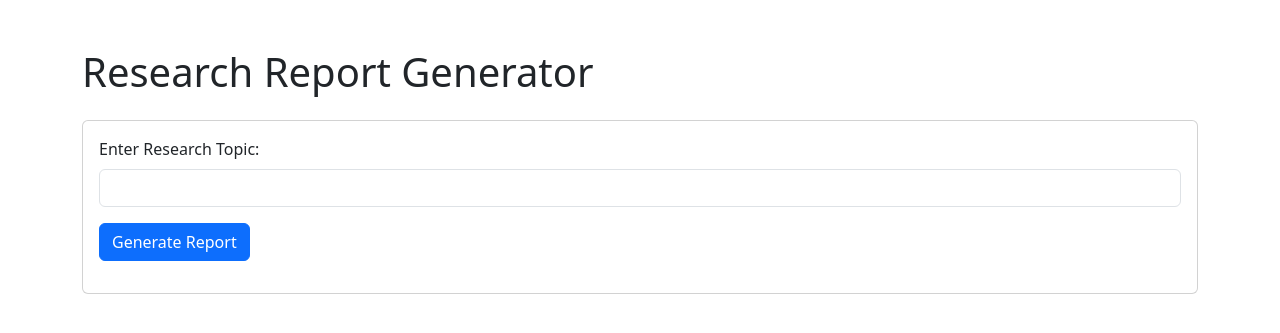
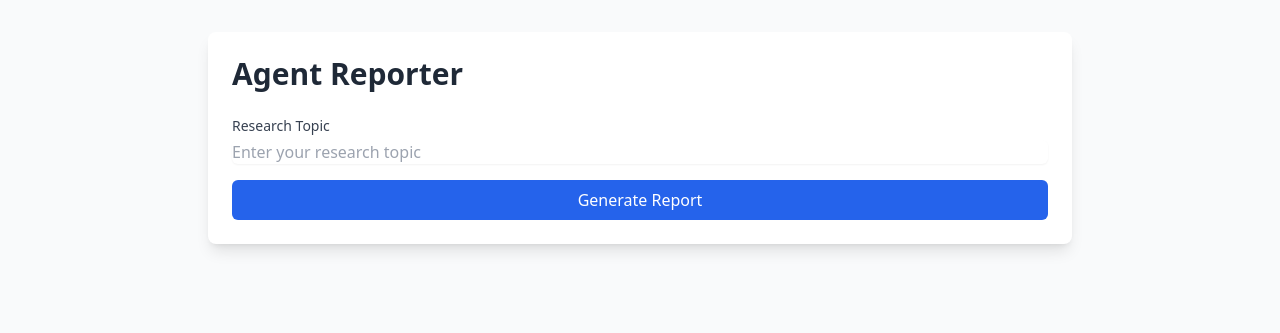
Before and after one commit to ResearchAgenticSystem/Agent_Reporter, a Flask app: page / in a window 1280 px wide. Shown: the top 333 px of the page. Run offline with Flask 3, Linux system fonts and the light colour scheme; parts of the project's set-up code (start-up, migrations or seed data) failed here and were passed over; some libraries are stand-ins or nearby versions.

Commit message:
Updated app.py and index.html

```diff
--- a/app.py
+++ b/app.py
@@ -1,100 +1,131 @@
-from flask import Flask, request, jsonify, render_template, send_file
-from config import llm
+from flask import Flask, render_template, request, send_file, jsonify
+import pdfkit
+import tempfile
+import os
+from main import create_workflow
 from state import ResearchState
 from dataclasses import asdict
-from main import create_workflow
-import os
-import pdfkit
+import json
+import markdown2  # For converting markdown to HTML
 
 app = Flask(__name__)
-app.config['JSONIFY_PRETTYPRINT_REGULAR'] = True
 
-executor = create_workflow()
+def format_article_content(content):
+    # Convert markdown to HTML with extra features enabled
+    html_content = markdown2.markdown(content, extras=['fenced-code-blocks', 'break-on-newline'])
+    return html_content
 
-@app.route("/")
-def home():
+@app.route('/')
+def index():
     return render_template('index.html')
 
-@app.route("/generate_report", methods=["POST"])
+@app.route('/generate', methods=['POST'])
 def generate_report():
+    topic = request.form.get('topic', '').strip()
+
+    if not topic:
+        return jsonify({
+            'success': False,
+            'message': '❌ Error: Topic cannot be empty.'
+        })
+
     try:
-        data = request.get_json()
-        topic = data.get("topic", "").strip()
+        # Create and execute workflow
+        executor = create_workflow()
+        state = ResearchState(topic=topic)
+        result = executor.invoke(asdict(state))
 
-        if not topic:
-            return jsonify({"error": "Topic is required"}), 400
+        # Format the article content
+        formatted_article = format_article_content(result.get('article', ''))
 
-        # Create ResearchState object
-        state = ResearchState(topic=topic, llm=llm)
-        state_dict = asdict(state)
-
-        # Remove non-serializable objects (like LLM)
-        state_dict.pop("llm", None)
-
-        # Ensure JSON serializability
-        def make_serializable(obj):
-            if isinstance(obj, (str, int, float, bool, list, dict)):
-                return obj
-            return str(obj)  # Convert non-serializable objects to string
-
-        state_dict = {key: make_serializable(value) for key, value in state_dict.items()}
-
-        # Execute the workflow
-        result = executor.invoke(state_dict)
-
-        # Debugging log
-        app.logger.info(f"Workflow result: {result}")
-
-        # Ensure 'final_report' exists
-        final_report = result.get("final_report", "No report generated.")
+        # Store the result for PDF generation
+        session_file = os.path.join(tempfile.gettempdir(), f"{topic.replace(' ', '_')}_result.json")
+        with open(session_file, 'w') as f:
+            json.dump({**result, 'formatted_article': formatted_article}, f)
 
         return jsonify({
-            "topic": topic,
-            "report": final_report
+            'success': True,
+            'message': result.get('message', '✅ Report generated successfully!'),
+            'topic': topic,
+            'article': formatted_article
+        })
+    except Exception as e:
+        return jsonify({
+            'success': False,
+            'message': f'❌ Error generating report: {str(e)}'
         })
 
-    except Exception as e:
-        app.logger.error(f"Error generating report: {str(e)}")
-        return jsonify({"error": str(e)}), 500
+@app.route('/download/<topic>')
+def download_pdf(topic):
+    try:
+        # Read the stored result
+        session_file = os.path.join(tempfile.gettempdir(), f"{topic.replace(' ', '_')}_result.json")
+        with open(session_file, 'r') as f:
+            result = json.load(f)
 
-
-@app.route("/download_pdf", methods=["POST"])
-def download_pdf():
-    try:
-        data = request.get_json()
-        topic = data.get("topic", "").strip()
-        report = data.get("report", "").strip()
-
-        if not topic or not report:
-            return jsonify({"error": "Topic and report are required"}), 400
-
-        # Define PDF file path
-        pdf_path = os.path.join("data_storage", f"{topic}.pdf")
-        os.makedirs("data_storage", exist_ok=True)
-
-        # First replace newlines in the report
-        formatted_report = report.replace('\n', '<br>')
-
-        # Then use the formatted report in the HTML template
+        # Create HTML content
         html_content = f"""
         <html>
-        <head><title>{topic} - Report</title></head>
-        <body>
-            <h1>{topic}</h1>
-            <p>{formatted_report}</p>
-        </body>
+            <head>
+                <style>
+                    body {{
+                        font-family: Arial, sans-serif;
+                        margin: 40px;
+                        line-height: 1.6;
+                    }}
+                    h1 {{
+                        color: #2c3e50;
+                        font-size: 24px;
+                        margin-bottom: 20px;
+                    }}
+                    h2 {{
+                        color: #34495e;
+                        font-size: 20px;
+                        margin-top: 20px;
+                        margin-bottom: 10px;
+                    }}
+                    .section {{
+                        margin-bottom: 20px;
+                    }}
+                    p {{
+                        margin-bottom: 10px;
+                    }}
+                </style>
+            </head>
+            <body>
+                <h1>{topic}</h1>
+                <div class="section">
+                    {result.get('formatted_article', '')}
+                </div>
+            </body>
         </html>
         """
 
-        # Generate PDF
-        pdfkit.from_string(html_content, pdf_path)
-        return send_file(pdf_path, as_attachment=True)
+        # Create temporary files
+        temp_html = tempfile.NamedTemporaryFile(suffix='.html', delete=False)
+        temp_pdf = tempfile.NamedTemporaryFile(suffix='.pdf', delete=False)
 
+        # Write HTML content
+        with open(temp_html.name, 'w', encoding='utf-8') as f:
+            f.write(html_content)
+
+        # Convert to PDF using pdfkit
+        pdfkit.from_file(temp_html.name, temp_pdf.name)
+
+        # Clean up HTML file
+        os.unlink(temp_html.name)
+
+        return send_file(
+            temp_pdf.name,
+            mimetype='application/pdf',
+            as_attachment=True,
+            download_name=f"{topic.replace(' ', '_')}_report.pdf"
+        )
     except Exception as e:
-        app.logger.error(f"Error generating PDF: {str(e)}")
-        return jsonify({"error": str(e)}), 500
+        return jsonify({
+            'success': False,
+            'message': f'❌ Error generating PDF: {str(e)}'
+        })
 
-
-# Gunicorn will look for 'app' at the module level
-if __name__ == "__main__":
-    app.run(debug = True)
+if __name__ == '__main__':
+    app.run(debug=True)
--- a/templates/index.html
+++ b/templates/index.html
@@ -1,101 +1,204 @@
 <!DOCTYPE html>
-<html>
+<html lang="en">
 <head>
-    <title>AI Research Report Generator</title>
-    <link rel="stylesheet" href="https://cdn.jsdelivr.net/npm/bootstrap@5.3.0/dist/css/bootstrap.min.css">
+    <meta charset="UTF-8">
+    <meta name="viewport" content="width=device-width, initial-scale=1.0">
+    <title>Agent Reporter</title>
+    <script src="https://cdn.tailwindcss.com"></script>
+    <script src="https://cdnjs.cloudflare.com/ajax/libs/jquery/3.6.0/jquery.min.js"></script>
     <style>
-        .loader {
-            display: none;
-            border: 5px solid #f3f3f3;
-            border-radius: 50%;
-            border-top: 5px solid #3498db;
-            width: 50px;
-            height: 50px;
-            animation: spin 1s linear infinite;
+        .article-content {
+            word-wrap: break-word;
+            overflow-wrap: break-word;
+            white-space: normal;
+            padding: 2rem;
+            line-height: 1.8;
+            max-width: 100%;
         }
-        @keyframes spin {
-            0% { transform: rotate(0deg); }
-            100% { transform: rotate(360deg); }
+
+        .article-content h1 {
+            font-size: 2rem;
+            font-weight: 700;
+            color: #1a202c;
+            margin: 1.5rem 0 1rem 0;
+            line-height: 1.4;
+        }
+
+        .article-content h2,
+        .article-content strong {
+            font-size: 1.5rem;
+            font-weight: 600;
+            color: #2d3748;
+            margin: 1.25rem 0 0.75rem 0;
+            display: block;
+        }
+
+        .article-content h3 {
+            font-size: 1.25rem;
+            font-weight: 600;
+            color: #4a5568;
+            margin: 1rem 0 0.5rem 0;
+        }
+
+        .article-content p {
+            margin: 0.75rem 0;
+            line-height: 1.7;
+            white-space: normal;
+        }
+
+        .article-content ul,
+        .article-content ol {
+            margin: 1rem 0 1rem 1.5rem;
+            padding-left: 1rem;
+        }
+
+        .article-content li {
+            margin: 0.5rem 0;
+            line-height: 1.6;
+        }
+
+        /* Remove asterisks from rendered content */
+        .article-content {
+            font-family: 'Arial', sans-serif;
+        }
+
+        /* Add proper spacing between sections */
+        .article-content > * + * {
+            margin-top: 1.5rem;
+        }
+
+        /* Ensure container doesn't overflow */
+        #articleContent {
+            max-width: 100%;
+            overflow-x: hidden;
+            word-break: break-word;
+        }
+
+        /* Container for the entire article section */
+        #articleSection {
+            width: 100%;
+            max-width: 100%;
+            overflow-x: hidden;
         }
     </style>
 </head>
-<body>
-    <div class="container mt-5">
-        <h1 class="mb-4">Research Report Generator</h1>
+<body class="bg-gray-50">
+    <div class="container mx-auto px-4 py-8 max-w-4xl">
+        <div class="bg-white rounded-lg shadow-lg p-6">
+            <h1 class="text-3xl font-bold text-gray-800 mb-6">Agent Reporter</h1>
 
-        <div class="card mb-4">
-            <div class="card-body">
-                <form id="reportForm">
-                    <div class="mb-3">
-                        <label for="topicInput" class="form-label">Enter Research Topic:</label>
-                        <input type="text" class="form-control" id="topicInput" required>
-                    </div>
-                    <button type="submit" class="btn btn-primary">Generate Report</button>
-                </form>
-                <div class="mt-3 text-center">
-                    <div class="loader"></div>
+            <form id="researchForm" class="space-y-4">
+                <div>
+                    <label for="topic" class="block text-sm font-medium text-gray-700">Research Topic</label>
+                    <input type="text" id="topic" name="topic"
+                           class="mt-1 block w-full rounded-md border-gray-300 shadow-sm focus:border-blue-500 focus:ring-blue-500"
+                           placeholder="Enter your research topic">
+                </div>
+
+                <button type="submit"
+                        class="w-full bg-blue-600 text-white px-4 py-2 rounded-md hover:bg-blue-700 focus:outline-none focus:ring-2 focus:ring-blue-500 focus:ring-offset-2">
+                    Generate Report
+                </button>
+            </form>
+
+            <div id="loadingIndicator" class="hidden mt-4">
+                <div class="flex items-center justify-center space-x-2">
+                    <div class="animate-spin rounded-full h-6 w-6 border-b-2 border-blue-600"></div>
+                    <span class="text-gray-600">Generating report...</span>
                 </div>
             </div>
-        </div>
 
-        <div id="resultContainer" class="d-none">
-            <div class="card">
-                <div class="card-header">Generated Report</div>
-                <div class="card-body">
-                    <div id="reportContent" class="mb-3"></div>
-                    <button onclick="downloadReport()" class="btn btn-success">Download Report</button>
+            <div id="resultSection" class="hidden mt-6 space-y-4">
+                <div id="statusMessage" class="p-4 rounded-md"></div>
+
+                <div id="articleSection" class="hidden mt-6">
+                    <h2 class="text-2xl font-semibold text-gray-800 mb-4">Generated Article</h2>
+                    <div class="bg-white p-6 rounded-lg shadow border border-gray-200">
+                        <div id="articleContent" class="article-content">
+                            <!-- Article content will be inserted here -->
+                        </div>
+                    </div>
+
+                    <div class="mt-6 flex justify-center">
+                        <button id="downloadButton"
+                                class="bg-green-600 text-white px-6 py-2 rounded-md hover:bg-green-700 focus:outline-none focus:ring-2 focus:ring-green-500 focus:ring-offset-2">
+                            Download as PDF
+                        </button>
+                    </div>
                 </div>
             </div>
         </div>
     </div>
 
     <script>
-        document.getElementById('reportForm').addEventListener('submit', async (e) => {
-            e.preventDefault();
-            const topic = document.getElementById('topicInput').value;
-            const loader = document.querySelector('.loader');
-            const resultContainer = document.getElementById('resultContainer');
+        $(document).ready(function() {
+            let currentTopic = '';
 
-            loader.style.display = 'block';
-            resultContainer.classList.add('d-none');
+            $('#researchForm').on('submit', function(e) {
+                e.preventDefault();
 
-            try {
-                const response = await fetch('/generate_report', {
-                    method: 'POST',
-                    headers: {
-                        'Content-Type': 'application/json',
-                    },
-                    body: JSON.stringify({ topic: topic })
-                });
-
-                const data = await response.json();
-
-                if (data.error) {
-                    alert('Error: ' + data.error);
+                const topic = $('#topic').val().trim();
+                if (!topic) {
+                    showStatus('❌ Please enter a research topic.', 'error');
                     return;
                 }
 
-                document.getElementById('reportContent').innerHTML =
-                    data.report.replace(/\n/g, '<br>');
-                resultContainer.classList.remove('d-none');
-            } catch (error) {
-                alert('Error: ' + error.message);
-            } finally {
-                loader.style.display = 'none';
+                currentTopic = topic;
+                $('#loadingIndicator').removeClass('hidden');
+                $('#resultSection').addClass('hidden');
+                $('#articleSection').addClass('hidden');
+                $('#downloadButton').addClass('hidden');
+
+                $.ajax({
+                    url: '/generate',
+                    method: 'POST',
+                    data: { topic: topic },
+                    success: function(response) {
+                        $('#loadingIndicator').addClass('hidden');
+                        $('#resultSection').removeClass('hidden');
+
+                        if (response.success) {
+                            showStatus(response.message, 'success');
+
+                            // Clean and format the article text
+                            const formattedText = response.article
+                                .replace(/\*\*/g, '') // Remove asterisks
+                                .trim(); // Remove extra whitespace
+
+                            // Display the formatted article
+                            $('#articleContent').html(formattedText);
+                            $('#articleSection').removeClass('hidden');
+                            $('#downloadButton').removeClass('hidden');
+                        } else {
+                            showStatus(response.message, 'error');
+                        }
+                    },
+                    error: function() {
+                        $('#loadingIndicator').addClass('hidden');
+                        showStatus('❌ Server error occurred.', 'error');
+                    }
+                });
+            });
+
+            $('#downloadButton').on('click', function() {
+                if (currentTopic) {
+                    window.location.href = `/download/${encodeURIComponent(currentTopic)}`;
+                }
+            });
+
+            function showStatus(message, type) {
+                const statusDiv = $('#statusMessage');
+                statusDiv.removeClass('bg-green-100 bg-red-100 text-green-700 text-red-700');
+
+                if (type === 'success') {
+                    statusDiv.addClass('bg-green-100 text-green-700');
+                } else {
+                    statusDiv.addClass('bg-red-100 text-red-700');
+                }
+
+                statusDiv.text(message);
             }
         });
-
-        function downloadReport() {
-            const content = document.getElementById('reportContent').innerText;
-            const blob = new Blob([content], { type: 'text/plain' });
-            const url = window.URL.createObjectURL(blob);
-            const a = document.createElement('a');
-            a.href = url;
-            a.download = 'research_report.txt';
-            document.body.appendChild(a);
-            a.click();
-            document.body.removeChild(a);
-        }
     </script>
 </body>
 </html>
```
